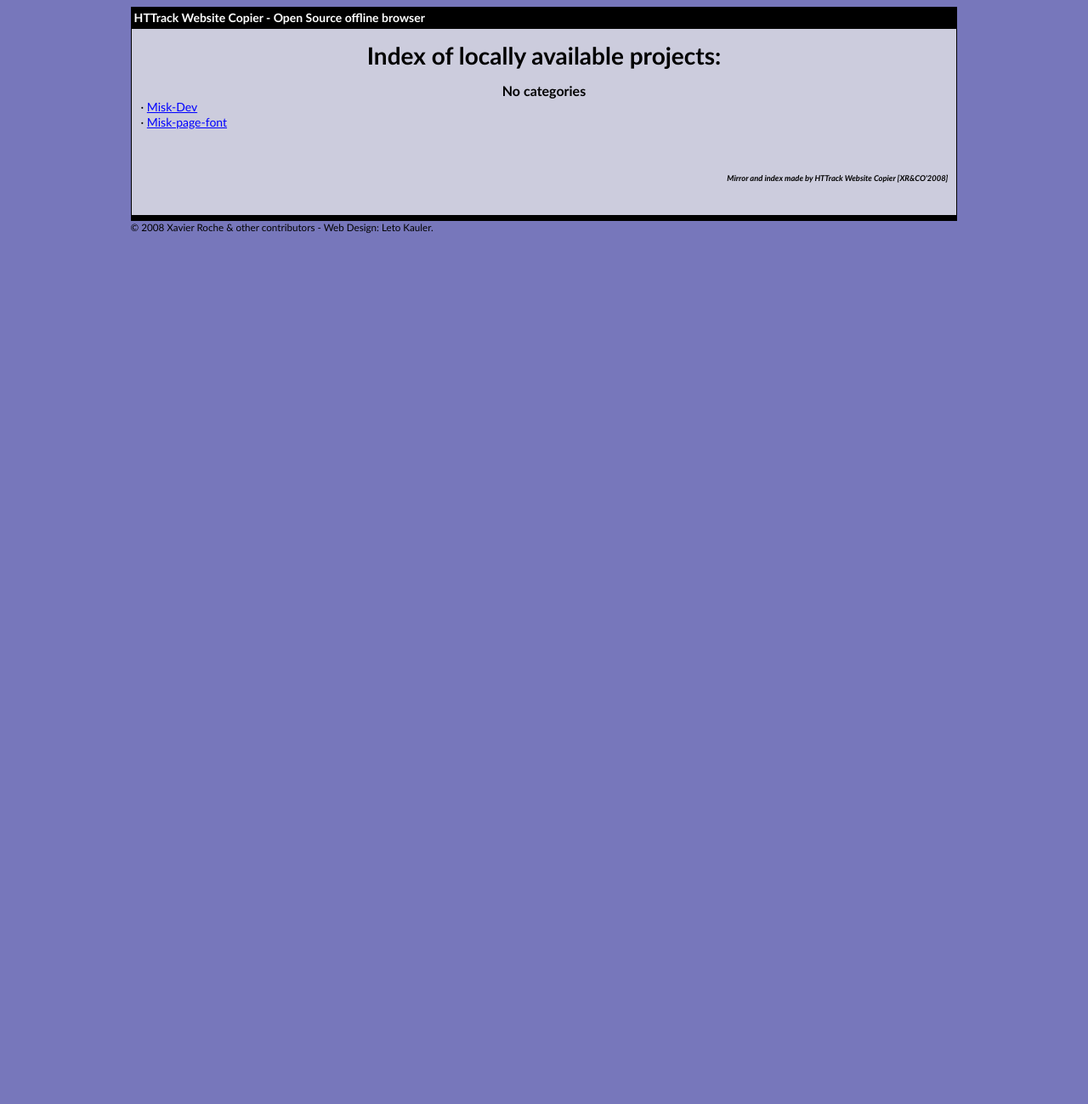
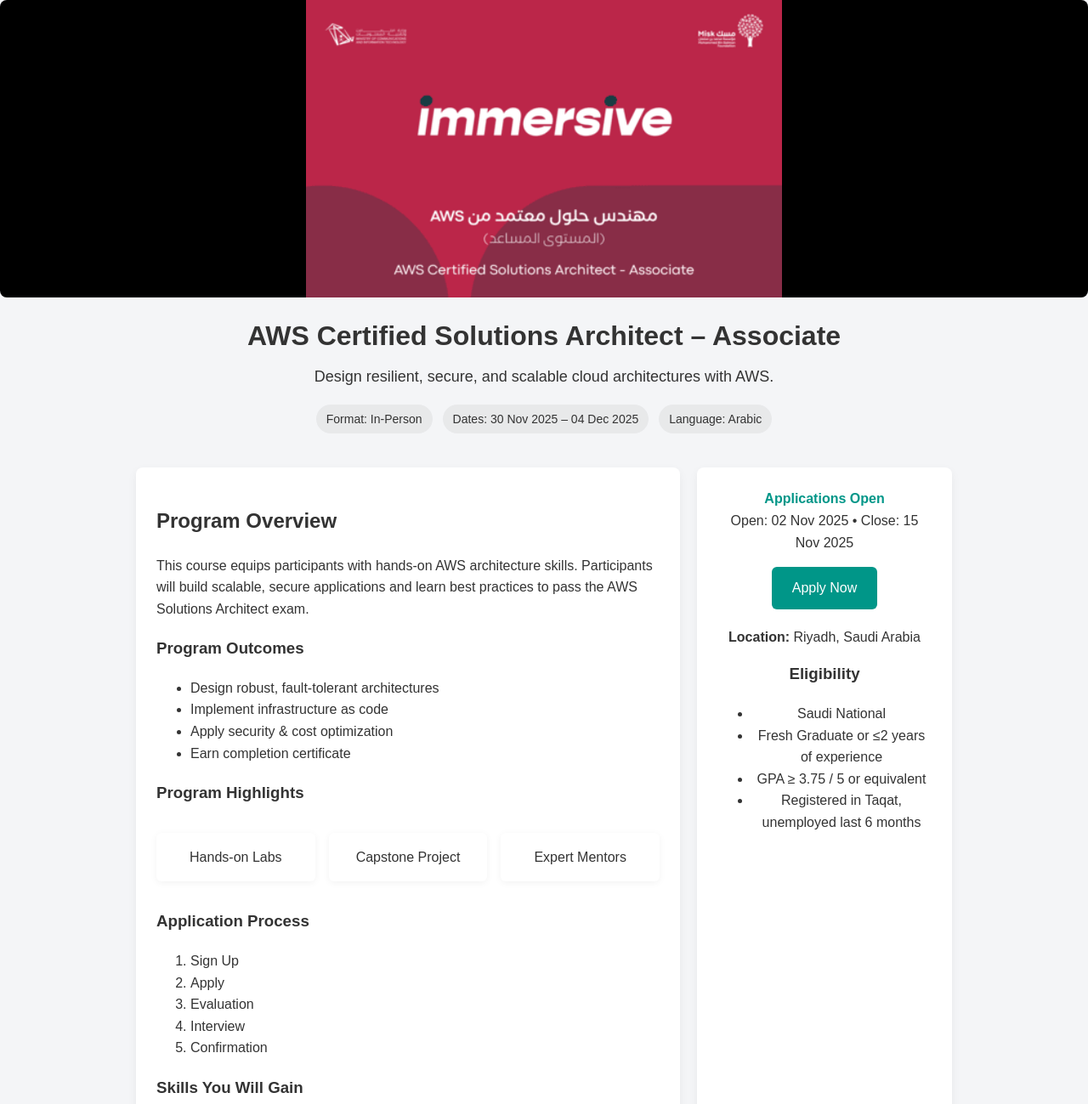
Before and after one commit to amamdouh74-ai/misk-programs, a plain HTML site: page index.html in a window 1280 px wide. Shown: the top 1299 px of the page at 85% size. Before the commit the page ends 800 px from the top, so only its background shows below. Drawn offline with Linux system fonts and the light colour scheme.

Commit message:
Add files via upload

```diff
--- a/index.html
+++ b/index.html
@@ -1,143 +1,95 @@
-<html xmlns="http://www.w3.org/1999/xhtml" lang="en">
+<!doctype html>
+<html lang="en">
+<head>
+  <meta charset="utf-8" />
+  <meta name="viewport" content="width=device-width, initial-scale=1" />
+  <title>AWS Certified Solutions Architect – Associate</title>
+  <link rel="stylesheet" href="style.css" />
+</head>
+<body>
+  <!-- Hero Section -->
+  <div class="hero">
+    <img src="MISK-AWS-SAA.png" alt="AWS Banner" class="hero-img">
+    <div class="hero-content">
+      <h1>AWS Certified Solutions Architect – Associate</h1>
+      <p>Design resilient, secure, and scalable cloud architectures with AWS.</p>
+      <div class="meta-bar">
+        <span>Format: In-Person</span>
+        <span>Dates: 30 Nov 2025 – 04 Dec 2025</span>
+        <span>Language: Arabic</span>
+      </div>
+    </div>
+  </div>
 
-<head>
-	<meta http-equiv="Content-Type" content="text/html; charset=utf-8" />
-	<meta name="description" content="HTTrack is an easy-to-use website mirror utility. It allows you to download a World Wide website from the Internet to a local directory,building recursively all structures, getting html, images, and other files from the server to your computer. Links are rebuiltrelatively so that you can freely browse to the local site (works with any browser). You can mirror several sites together so that you can jump from one toanother. You can, also, update an existing mirror site, or resume an interrupted download. The robot is fully configurable, with an integrated help" />
-	<meta name="keywords" content="httrack, HTTRACK, HTTrack, winhttrack, WINHTTRACK, WinHTTrack, offline browser, web mirror utility, aspirateur web, surf offline, web capture, www mirror utility, browse offline, local  site builder, website mirroring, aspirateur www, internet grabber, capture de site web, internet tool, hors connexion, unix, dos, windows 95, windows 98, solaris, ibm580, AIX 4.0, HTS, HTGet, web aspirator, web aspirateur, libre, GPL, GNU, free software" />
-	<title>List of available projects - HTTrack Website Copier</title>
-	<!-- Mirror and index made by HTTrack Website Copier/3.49-2 [XR&CO'2014] -->
+  <!-- Main Content -->
+  <div class="container">
+    <div class="two-col">
+      <!-- Left Column -->
+      <div class="card">
+        <h2>Program Overview</h2>
+        <p>This course equips participants with hands-on AWS architecture skills. Participants will build scalable, secure applications and learn best practices to pass the AWS Solutions Architect exam.</p>
 
-	<style type="text/css">
-	<!--
+        <h3>Program Outcomes</h3>
+        <ul>
+          <li>Design robust, fault-tolerant architectures</li>
+          <li>Implement infrastructure as code</li>
+          <li>Apply security & cost optimization</li>
+          <li>Earn completion certificate</li>
+        </ul>
 
-body {
-	margin: 0;  padding: 0;  margin-bottom: 15px;  margin-top: 8px;
-	background: #77b;
-}
-body, td {
-	font: 14px "Trebuchet MS", Verdana, Arial, Helvetica, sans-serif;
-	}
+        <h3>Program Highlights</h3>
+        <div class="highlights">
+          <div class="highlight">Hands-on Labs</div>
+          <div class="highlight">Capstone Project</div>
+          <div class="highlight">Expert Mentors</div>
+        </div>
 
-#subTitle {
-	background: #000;  color: #fff;  padding: 4px;  font-weight: bold;
-	}
+        <h3>Application Process</h3>
+        <ol>
+          <li>Sign Up</li>
+          <li>Apply</li>
+          <li>Evaluation</li>
+          <li>Interview</li>
+          <li>Confirmation</li>
+        </ol>
 
-#siteNavigation a, #siteNavigation .current {
-	font-weight: bold;  color: #448;
-	}
-#siteNavigation a:link    { text-decoration: none; }
-#siteNavigation a:visited { text-decoration: none; }
+        <h3>Skills You Will Gain</h3>
+        <ul>
+          <li>Leadership</li>
+          <li>Communication</li>
+          <li>Problem Solving</li>
+        </ul>
 
-#siteNavigation .current { background-color: #ccd; }
+        <h3>Frequently Asked Questions</h3>
+        <details>
+          <summary>When is the registration deadline?</summary>
+          <p>Applications close on 15 Nov 2025.</p>
+        </details>
+        <details>
+          <summary>Will I receive a certificate?</summary>
+          <p>Yes, successful participants earn a program completion certificate.</p>
+        </details>
+      </div>
 
-#siteNavigation a:hover   { text-decoration: none;  background-color: #fff;  color: #000; }
-#siteNavigation a:active  { text-decoration: none;  background-color: #ccc; }
+      <!-- Right Column -->
+      <div class="card apply-card">
+        <div class="status">Applications Open</div>
+        <div>Open: 02 Nov 2025 • Close: 15 Nov 2025</div>
+        <a href="#apply" class="btn">Apply Now</a>
 
+        <div style="margin-top:20px;">
+          <strong>Location:</strong> Riyadh, Saudi Arabia
+        </div>
 
-a:link    { text-decoration: underline;  color: #00f; }
-a:visited { text-decoration: underline;  color: #000; }
-a:hover   { text-decoration: underline;  color: #c00; }
-a:active  { text-decoration: underline; }
-
-#pageContent {
-	clear: both;
-	border-bottom: 6px solid #000;
-	padding: 10px;  padding-top: 20px;
-	line-height: 1.65em;
-	background-image: url(backblue.gif);
-	background-repeat: no-repeat;
-	background-position: top right;
-	}
-
-#pageContent, #siteNavigation {
-	background-color: #ccd;
-	}
-
-
-.imgLeft  { float: left;   margin-right: 10px;  margin-bottom: 10px; }
-.imgRight { float: right;  margin-left: 10px;   margin-bottom: 10px; }
-
-hr { height: 1px;  color: #000;  background-color: #000;  margin-bottom: 15px; }
-
-h1 { margin: 0;  font-weight: bold;  font-size: 2em; }
-h2 { margin: 0;  font-weight: bold;  font-size: 1.6em; }
-h3 { margin: 0;  font-weight: bold;  font-size: 1.3em; }
-h4 { margin: 0;  font-weight: bold;  font-size: 1.18em; }
-
-.blak { background-color: #000; }
-.hide { display: none; }
-.tableWidth { min-width: 400px; }
-
-.tblRegular       { border-collapse: collapse; }
-.tblRegular td    { padding: 6px;  background-image: url(fade.gif);  border: 2px solid #99c; }
-.tblHeaderColor, .tblHeaderColor td { background: #99c; }
-.tblNoBorder td   { border: 0; }
-
-
-// -->
-</style>
-
-</head>
-
-<body>
-<table width="76%" border="0" align="center" cellspacing="0" cellpadding="3" class="tableWidth">
-	<tr>
-	<td id="subTitle">HTTrack Website Copier - Open Source offline browser</td>
-	</tr>
-</table>
-<table width="76%" border="0" align="center" cellspacing="0" cellpadding="0" class="tableWidth">
-<tr class="blak">
-<td>
-	<table width="100%" border="0" align="center" cellspacing="1" cellpadding="0">
-	<tr>
-	<td colspan="6">
-		<table width="100%" border="0" align="center" cellspacing="0" cellpadding="10">
-		<tr>
-		<td id="pageContent">
-<!-- ==================== End prologue ==================== -->
-
-
-<h1 ALIGN=Center>Index of locally available projects:</H1>
-  <table border="0" width="100%" cellspacing="1" cellpadding="0">
-		<TH>
-		<BR/>
-			No categories
-		</TH>
-		<TR>
-		  <TD BACKGROUND="fade.gif">
-                    &middot; <A HREF="Misk-Dev/index.html">Misk-Dev</A>
-   		  </TD>
-		</TR>
-		<TR>
-		  <TD BACKGROUND="fade.gif">
-                    &middot; <A HREF="Misk-page-font/index.html">Misk-page-font</A>
-   		  </TD>
-		</TR>
-	</TABLE>
-	<BR>
-	<H6 ALIGN="RIGHT">
-         <I>Mirror and index made by HTTrack Website Copier [XR&CO'2008]</I>
-	</H6>
-	<!-- Mirror and index made by HTTrack Website Copier/3.49-2 [XR&CO'2014] -->
-	<!-- Thanks for using HTTrack Website Copier! -->
-
-<!-- ==================== Start epilogue ==================== -->
-		</td>
-		</tr>
-		</table>
-	</td>
-	</tr>
-	</table>
-</td>
-</tr>
-</table>
-
-<table width="76%" border="0" align="center" valign="bottom" cellspacing="0" cellpadding="0">
-	<tr>
-	<td id="footer"><small>&copy; 2008 Xavier Roche & other contributors - Web Design: Leto Kauler.</small></td>
-	</tr>
-</table>
-
+        <h3 style="margin-top:16px">Eligibility</h3>
+        <ul>
+          <li>Saudi National</li>
+          <li>Fresh Graduate or ≤2 years of experience</li>
+          <li>GPA ≥ 3.75 / 5 or equivalent</li>
+          <li>Registered in Taqat, unemployed last 6 months</li>
+        </ul>
+      </div>
+    </div>
+  </div>
 </body>
-
 </html>
--- a/style.css
+++ b/style.css
@@ -6,6 +6,7 @@ body {
   background-color: #f4f5f7;
 }
 
+/* Hero Section */
 .hero {
   text-align: center;
   margin-bottom: 20px;
@@ -14,8 +15,11 @@ body {
 .hero-img {
   width: 100%;
   max-height: 350px;
-  object-fit: cover;
+  object-fit: contain;  /* Show the full image */
   border-radius: 8px;
+  display: block;
+  margin: 0 auto;
+  background-color: #000; /* optional background filler */
 }
 
 .hero-content {
@@ -47,6 +51,7 @@ body {
   font-size: 14px;
 }
 
+/* Layout */
 .container {
   max-width: 960px;
   margin: 40px auto;
@@ -66,6 +71,7 @@ body {
   box-shadow: 0 4px 12px rgba(0,0,0,0.05);
 }
 
+/* Right column */
 .apply-card {
   text-align: center;
 }
@@ -85,6 +91,7 @@ body {
   border-radius: 6px;
 }
 
+/* Highlights */
 .highlights {
   margin: 32px 0;
   display: grid;
@@ -100,6 +107,7 @@ body {
   box-shadow: 0 2px 8px rgba(0,0,0,0.05);
 }
 
+/* FAQ */
 details {
   background: white;
   padding: 12px;
```
